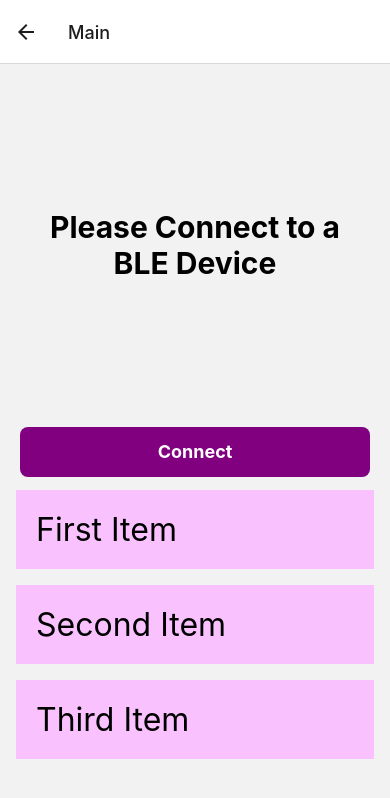
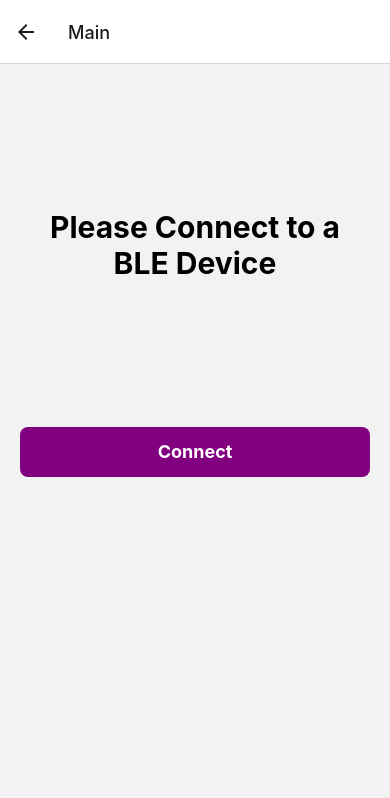
Before and after one commit to wooville/SmartCart, a React Native app: screen /Main in a window 390 px wide. Shown: the top 798 px of the page. Built offline with nearby package versions, Linux system fonts and the light colour scheme; what react-native-ble-plx would draw is missing.

Commit message:
untested attempt at adding scanned uids to list

```diff
--- a/screens/main/index.tsx
+++ b/screens/main/index.tsx
@@ -1,7 +1,7 @@
-import {useNavigation} from '@react-navigation/native';
+import { useNavigation } from '@react-navigation/native';
 import React, { useState } from 'react';
-import {StackNavigationProp} from '@react-navigation/stack';
-import {RootStackParamList} from '../RootStackParams';
+import { StackNavigationProp } from '@react-navigation/stack';
+import { RootStackParamList } from '../RootStackParams';
 import {
   FlatList,
   SafeAreaView,
@@ -32,9 +32,9 @@ const DATA = [
   },
 ];
 
-type ItemProps = {title: string};
+type ItemProps = { title: string };
 
-const Item = ({title}: ItemProps) => (
+const Item = ({ title }: ItemProps) => (
   <View style={styles.item}>
     <Text style={styles.title}>{title}</Text>
   </View>
@@ -51,6 +51,7 @@ function MainScreen() {
     connectedDevice,
     referenceNumber,
     referenceStr,
+    referenceList,
   } = useBLE();
   const [isModalVisible, setIsModalVisible] = useState<boolean>(false);
 
@@ -100,12 +101,12 @@ function MainScreen() {
         devices={allDevices}
       />
       <View style={styles.container}>
-      <FlatList
-        data={DATA}
-        renderItem={({item}) => <Item title={item.title} />}
-        keyExtractor={item => item.id}
-      />
-    </View>
+        <FlatList
+          data={referenceList}
+          renderItem={({ item }) => <Item title={item.title} />}
+          keyExtractor={item => item.id}
+        />
+      </View>
     </SafeAreaView>
 
     // <View style={{flex: 1, alignItems: 'center', justifyContent: 'center'}}>
--- a/useBLE.tsx
+++ b/useBLE.tsx
@@ -19,6 +19,8 @@ type VoidCallback = (result: boolean) => void;
 const BLE_DEVICE_UUID = '0000FFE0-0000-1000-8000-00805F9B34FB';
 const BLE_DEVICE_CHARACTERISTIC = '0000FFE1-0000-1000-8000-00805F9B34FB';
 
+type ItemData = { id: string, title: string };
+
 interface BluetoothLowEnergyApi {
     requestPermissions(callback: VoidCallback): Promise<void>;
     connectToDevice: (deviceId: Device) => Promise<void>;
@@ -28,6 +30,7 @@ interface BluetoothLowEnergyApi {
     allDevices: Device[];
     referenceNumber: Number;
     referenceStr: String;
+    referenceList: ItemData[];
 }
 
 function useBLE(): BluetoothLowEnergyApi {
@@ -35,6 +38,7 @@ function useBLE(): BluetoothLowEnergyApi {
     const [connectedDevice, setConnectedDevice] = useState<Device | null>(null);
     const [referenceNumber, setReferenceNumber] = useState<number>(0);
     const [referenceStr, setReferenceStr] = useState<String>("");
+    const [referenceList, setReferenceList] = useState<ItemData[]>([]);
 
     const requestPermissions = async (cb: VoidCallback) => {
         if (Platform.OS === 'android') {
@@ -76,6 +80,9 @@ function useBLE(): BluetoothLowEnergyApi {
 
     const isDuplicateDevice = (devices: Device[], nextDevice: Device) =>
         devices.findIndex(device => nextDevice.id === device.id) > -1;
+
+    const isDuplicateReference = (references: ItemData[], nextReference: ItemData) =>
+        references.findIndex(reference => nextReference.id === reference.id) > -1;
 
     const scanForPeripherals = () =>
         bleManager.startDeviceScan(null, null, (error, device) => {
@@ -141,8 +148,14 @@ function useBLE(): BluetoothLowEnergyApi {
         const rawData = atob(characteristic.value);
         let referenceNumber: number = -1;
 
-        const firstBitValue: number = Number(rawData) & 0x01;
+        let newItem: ItemData = { id: rawData, title: rawData };
 
+        setReferenceList((prevState: ItemData[]) => {
+            if (!isDuplicateReference(prevState, newItem)) {
+                return [...prevState, newItem];
+            }
+            return prevState;
+        });
 
 
         // if (firstBitValue === 0) {
@@ -157,7 +170,7 @@ function useBLE(): BluetoothLowEnergyApi {
         setReferenceStr(rawData);
     };
 
-    const onreferenceNumberUpdate = (
+    const onReferenceNumberUpdate = (
         error: BleError | null,
         characteristic: Characteristic | null,
     ) => {
@@ -194,6 +207,7 @@ function useBLE(): BluetoothLowEnergyApi {
         connectedDevice,
         referenceNumber,
         referenceStr,
+        referenceList
     };
 }
 
```
